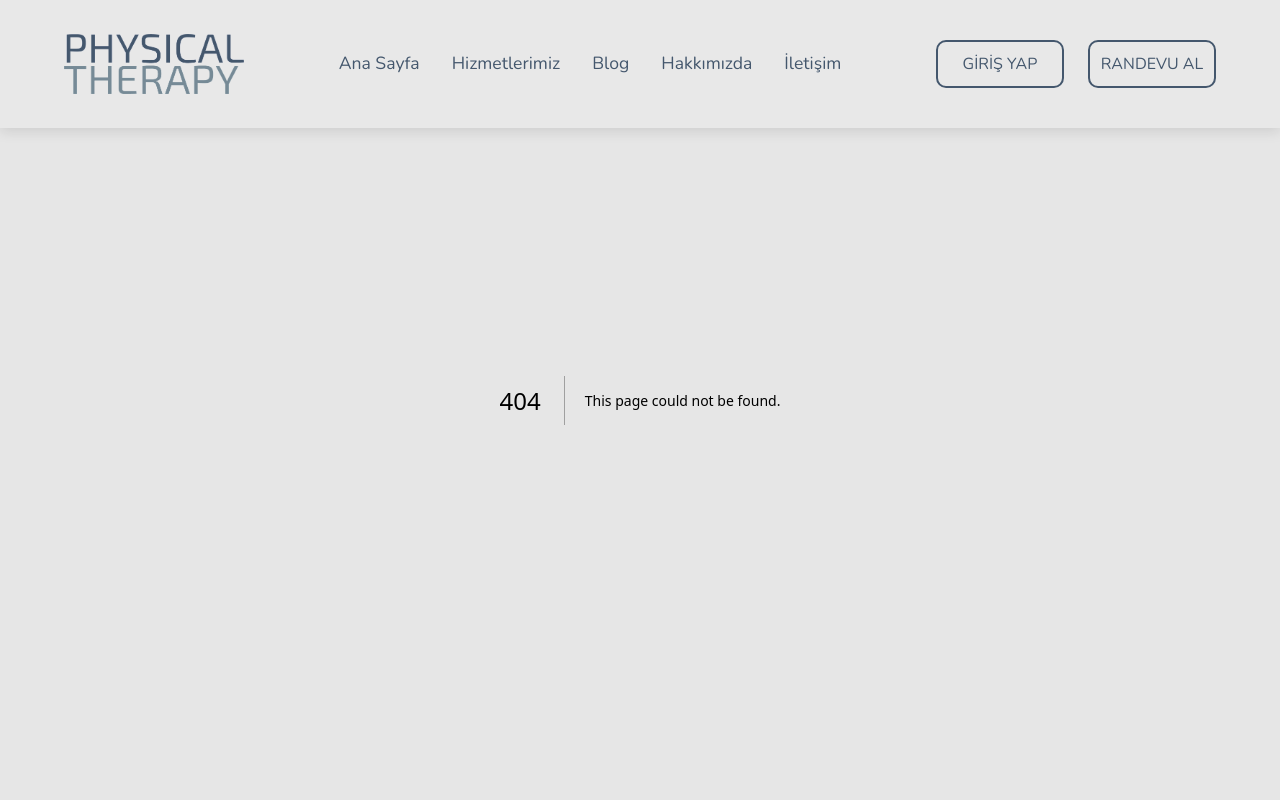
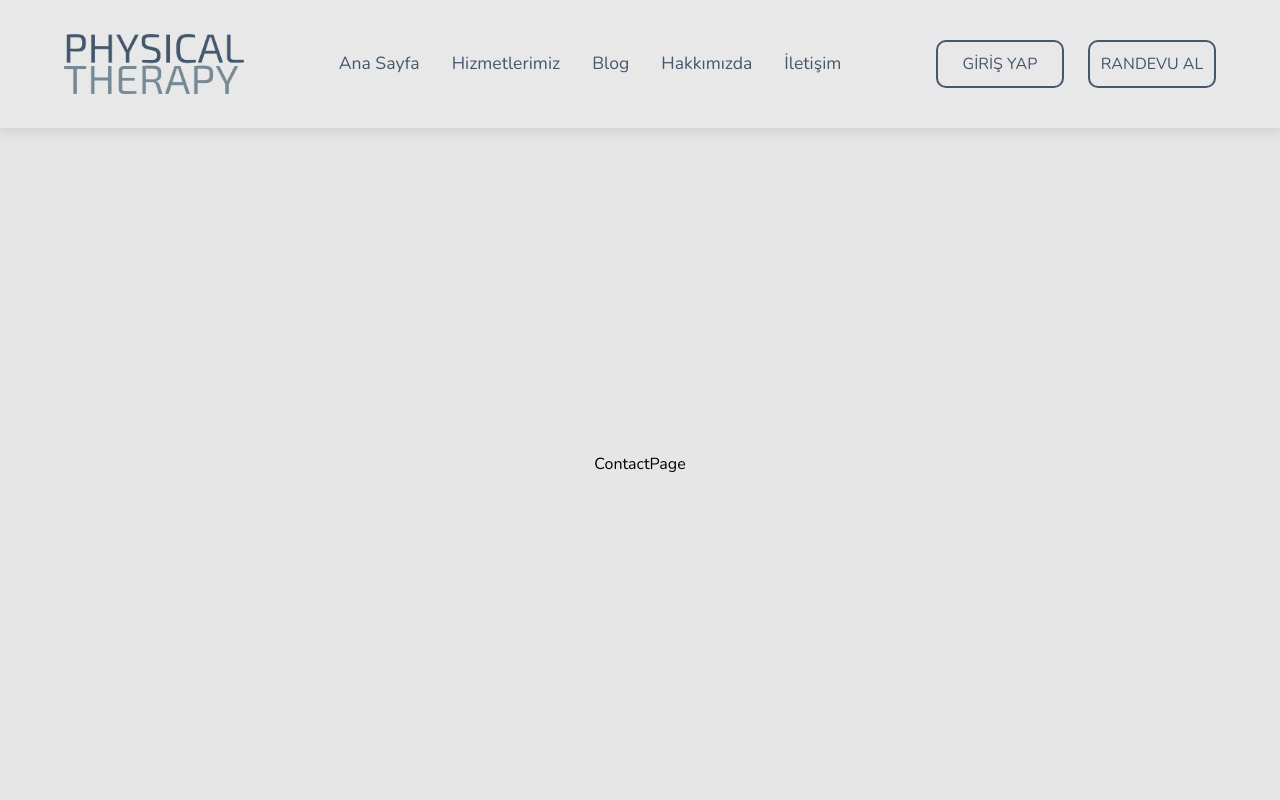
Before and after one commit to semsi-gungor/Physiotherapy-App, a Next.js app: page /iletisim in a window 1280 px wide. Before the commit this address had no page. Shown: the top 800 px of the page. Built offline with nearby package versions, Linux system fonts and the light colour scheme.

Commit message:
contact page route created

```diff
--- /dev/null
+++ b/src/app/iletisim/page.tsx
@@ -0,0 +1,5 @@
+import Wrapper from "@/components/ui/single-page-wrapper/Wrapper";
+
+export default function ContactPage() {
+  return <Wrapper>ContactPage</Wrapper>;
+}
--- a/src/components/navbar/NavLinks.tsx
+++ b/src/components/navbar/NavLinks.tsx
@@ -59,7 +59,7 @@ export default function NavLinks() {
         <Link href={"/"}>Hakkımızda</Link>
       </li>
       <li className={classes.listItem}>
-        <Link href={"/"}>İletişim</Link>
+        <Link href={"/iletisim"}>İletişim</Link>
       </li>
     </ul>
   );
```
